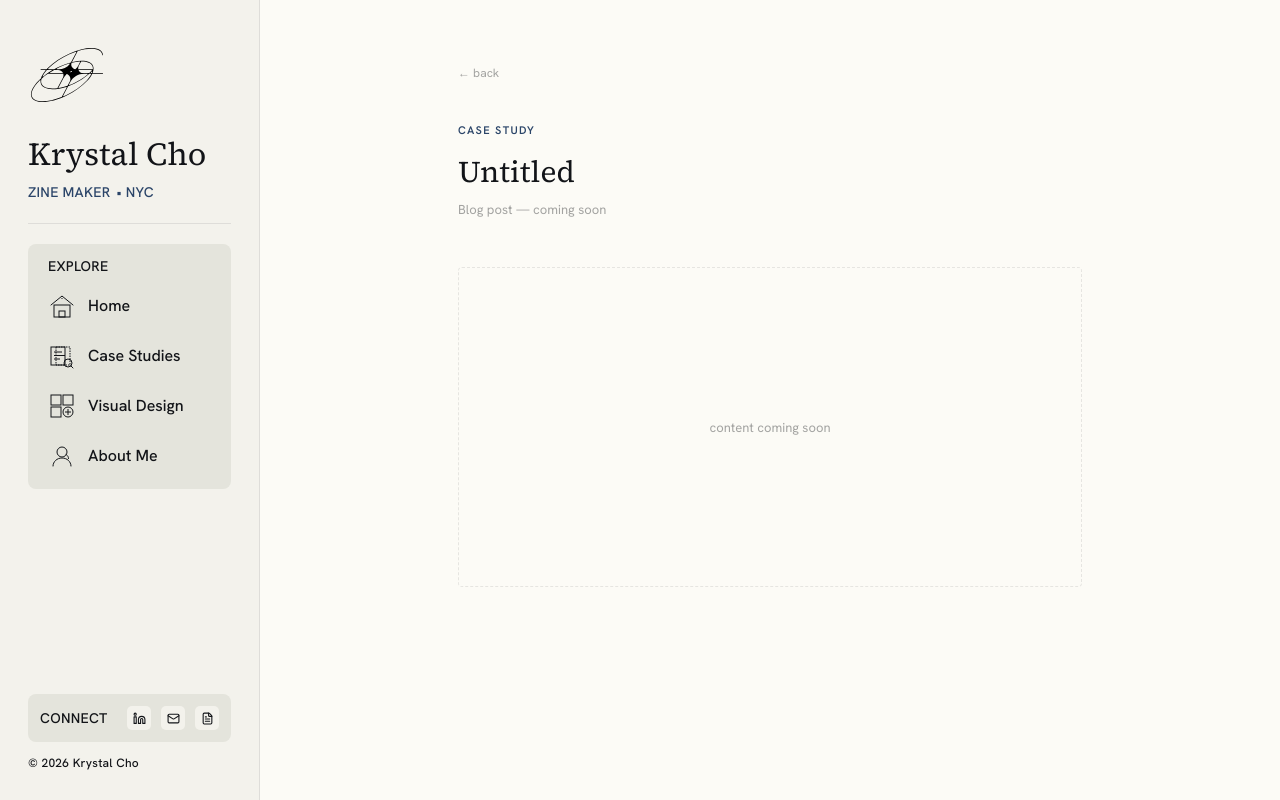
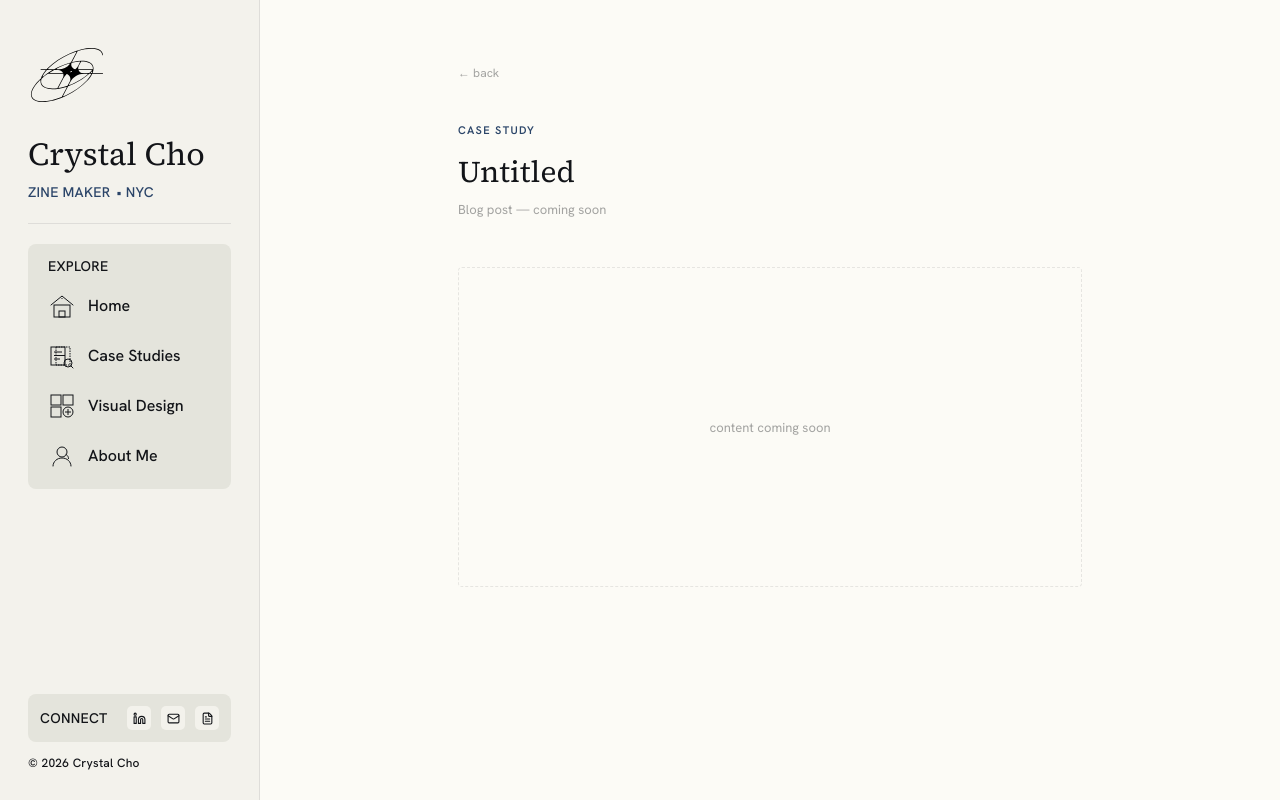
Before and after one commit to dwang0816/crystal-main, a React (Vite) app: page /blog/1 in a window 1280 px wide. Built offline with nearby package versions, Linux system fonts and the light colour scheme.

Commit message:
Revert "Change display name from Crystal to Krystal"
This reverts commit dfcb7ebe1d50d0128c1d0651129e189476ad412b.

```diff
--- a/index.html
+++ b/index.html
@@ -8,9 +8,9 @@
   <link href="https://fonts.googleapis.com/css2?family=Hanken+Grotesk:ital,wght@0,100..900;1,100..900&family=Source+Serif+4:ital,opsz,wght@0,8..60,200..900;1,8..60,200..900&display=swap"
     rel="stylesheet">
   <meta name="viewport" content="width=device-width, initial-scale=1.0" />
-  <title>Krystal Cho — Product Designer</title>
-  <meta name="description" content="Portfolio of Krystal Cho, Product Designer building efficient, impactful experiences with intention." />
-  <meta name="author" content="Krystal Cho" />
+  <title>Crystal Cho — Product Designer</title>
+  <meta name="description" content="Portfolio of Crystal Cho, Product Designer building efficient, impactful experiences with intention." />
+  <meta name="author" content="Crystal Cho" />
 
   <!-- Favicon -->
   <link rel="icon" type="image/x-icon" href="/favicon.ico" />
@@ -22,14 +22,14 @@
 
   <!-- Open Graph -->
   <meta property="og:type" content="website" />
-  <meta property="og:title" content="Krystal Cho — Product Designer" />
-  <meta property="og:description" content="Portfolio of Krystal Cho, Product Designer building efficient, impactful experiences with intention." />
+  <meta property="og:title" content="Crystal Cho — Product Designer" />
+  <meta property="og:description" content="Portfolio of Crystal Cho, Product Designer building efficient, impactful experiences with intention." />
   <meta property="og:image" content="/android-chrome-512x512.png" />
 
   <!-- Twitter / X -->
   <meta name="twitter:card" content="summary" />
-  <meta name="twitter:title" content="Krystal Cho — Product Designer" />
-  <meta name="twitter:description" content="Portfolio of Krystal Cho, Product Designer building efficient, impactful experiences with intention." />
+  <meta name="twitter:title" content="Crystal Cho — Product Designer" />
+  <meta name="twitter:description" content="Portfolio of Crystal Cho, Product Designer building efficient, impactful experiences with intention." />
   <meta name="twitter:image" content="/android-chrome-512x512.png" />
 </head>
 
--- a/src/components/layout/CaseStudySidebar.tsx
+++ b/src/components/layout/CaseStudySidebar.tsx
@@ -208,7 +208,7 @@ export const CaseStudySidebar = ({
 
                 {/* Copyright */}
                 <p className="text-left text-[12px] font-sans font-medium tracking-[0.24px] text-ink/50">
-                    © 2026 Krystal Cho
+                    © 2026 Crystal Cho
                 </p>
             </div>
 
--- a/src/components/layout/FinderLayout.tsx
+++ b/src/components/layout/FinderLayout.tsx
@@ -121,7 +121,7 @@ export const FinderLayout = () => {
                     <div className="flex flex-col items-start w-full">
                         {/* serif/name — 32px */}
                         <p className="font-serif text-[32px] font-normal text-ink leading-normal whitespace-nowrap">
-                            Krystal Cho
+                            Crystal Cho
                         </p>
                         {/* sans/meta — 14px medium, ALL CAPS, prussian */}
                         <div className="flex items-center gap-1.5 text-[14px] font-sans font-medium tracking-[0.28px] uppercase text-prussian mt-1">
@@ -197,7 +197,7 @@ export const FinderLayout = () => {
 
                 {/* ── Copyright ── */}
                 <p className="text-left text-[12px] font-sans font-medium tracking-[0.24px] text-ink/50">
-                    © 2026 Krystal Cho
+                    © 2026 Crystal Cho
                 </p>
             </div>
 
--- a/src/components/sections/AboutMeSection.tsx
+++ b/src/components/sections/AboutMeSection.tsx
@@ -10,7 +10,7 @@ export const AboutMeSection = () => {
                         style={{ fontSize: 'clamp(48px,7.5vw,72px)' }}
                     >
                         hi, i'm{' '}
-                        <span className="text-prussian">Krystal</span>{' '}
+                        <span className="text-prussian">Crystal</span>{' '}
                         <span>:)</span>
                     </h1>
                     <p className="italic text-ink-muted font-sans text-[20px]">
@@ -45,7 +45,7 @@ export const AboutMeSection = () => {
                     <div className="shrink-0" style={{ width: '480px' }}>
                         <img
                             src="/CrystalC-2.1.jpg"
-                            alt="Krystal"
+                            alt="Crystal"
                             className="w-full rounded-xl object-cover"
                             style={{ maxHeight: '720px' }}
                         />
--- a/src/components/widgets/MemoWidget.tsx
+++ b/src/components/widgets/MemoWidget.tsx
@@ -62,7 +62,7 @@ function charsUpToSegment(segments: Segment[], segIdx: number): number {
 }
 
 // ── Main component ───────────────────────────────────────────────────────────
-// staticContent renders immediately (Krystal + highlight on mount).
+// staticContent renders immediately (Crystal + highlight on mount).
 // content is typed out character-by-character.
 const CHAR_INTERVAL_MS = 26;
 
@@ -79,7 +79,7 @@ export function MemoWidget({ content, staticContent }: { content: string; static
     const [animHighlightVisible, setAnimHighlightVisible] = useState(false);
     const stateRef = useRef({ typed: 0, lastTs: 0 });
 
-    // Reveal static highlight (Krystal) shortly after mount
+    // Reveal static highlight (Crystal) shortly after mount
     useEffect(() => {
         const t = setTimeout(() => setStaticHighlight(true), 200);
         return () => clearTimeout(t);
--- a/src/data/files.tsx
+++ b/src/data/files.tsx
@@ -13,8 +13,8 @@ export const SECTIONS = [
 ] as const;
 
 export const homeFiles: DraggableItem[] = [
-    { id: 'intro-text', name: 'memo', type: 'widget', widget: <MemoWidget content={`Hi, I'm Krystal — a Product Designer building\n*efficient, impactful *experiences\nwith *intention.*\n\nPreviously @Xometry`} />, pos: { left: '3%', top: '9%' } },
-    { id: 'crystal-iceland', name: 'crystal_in_iceland.jpg', type: 'widget', widget: <ImageWidget src={crystalIcelandImg} alt="Krystal in Iceland" />, showLabel: true, pos: { left: '35%', top: '28%' } },
+    { id: 'intro-text', name: 'memo', type: 'widget', widget: <MemoWidget content={`Hi, I'm Crystal — a Product Designer building\n*efficient, impactful *experiences\nwith *intention.*\n\nPreviously @Xometry`} />, pos: { left: '3%', top: '9%' } },
+    { id: 'crystal-iceland', name: 'crystal_in_iceland.jpg', type: 'widget', widget: <ImageWidget src={crystalIcelandImg} alt="Crystal in Iceland" />, showLabel: true, pos: { left: '35%', top: '28%' } },
     { id: 'clock-widget', name: 'clock', type: 'widget', widget: <ClockWidget />, pos: { right: '2%', top: '9%' } },
     { id: 'experience-widget', name: 'experience', type: 'widget', widget: <ExperienceWidget />, showLabel: true, pos: { right: '5%', bottom: '12%' } },
 
--- a/src/pages/AboutMe.tsx
+++ b/src/pages/AboutMe.tsx
@@ -130,7 +130,7 @@ export const AboutMe = () => {
 
                         <div className="order-2 md:order-1">
                             <h1 className="font-serif text-[40px] md:text-[52px] font-normal leading-[1.1] text-ink mb-8">
-                                Hi, I'm Krystal <span className="text-prussian">:)</span>
+                                Hi, I'm Crystal <span className="text-prussian">:)</span>
                             </h1>
 
                             <div className="flex flex-col gap-5">
@@ -147,7 +147,7 @@ export const AboutMe = () => {
                             <div className="bg-white p-3 pb-5 rounded-md shadow-lg rotate-[3deg] transition-transform duration-500 ease-out group-hover:rotate-0 group-hover:scale-[1.03] group-hover:shadow-xl">
                                 <img
                                     src="/aboutme-profile.JPG"
-                                    alt="Krystal Cho"
+                                    alt="Crystal Cho"
                                     className="w-full aspect-[3/4] object-cover"
                                 />
                                 <figcaption className="font-serif italic text-[15px] text-ink-muted mt-3 text-center">
--- a/src/pages/Home.tsx
+++ b/src/pages/Home.tsx
@@ -51,7 +51,7 @@ const SnapshotCard = ({ className = '', style }: { className?: string; style?: R
         <div className="bg-white p-3 rounded-md shadow-lg rotate-[3deg] transition-transform duration-500 ease-out group-hover:-translate-y-1.5 group-hover:rotate-[2.5deg]">
             <img
                 src={crystalIcelandImg}
-                alt="Krystal in Iceland"
+                alt="Crystal in Iceland"
                 className="w-full aspect-[3/4] object-cover rounded-sm pointer-events-none select-none"
                 draggable={false}
             />
@@ -76,7 +76,7 @@ export const Home = () => {
                                 Welcome
                             </p>
                             <h1 className="font-serif text-[40px] md:text-[52px] xl:text-[56px] font-normal leading-[1.05] text-ink">
-                                Hi! I'm Krystal,<br />a Product Designer.
+                                Hi! I'm Crystal,<br />a Product Designer.
                             </h1>
                             <p className="text-[16px] font-sans font-normal text-prussian leading-relaxed max-w-[480px]">
                                 I design digital experiences that are{' '}
@@ -197,7 +197,7 @@ export const Home = () => {
                             <span className="absolute -left-3 md:-left-6 -top-2 text-prussian-pale text-[40px] md:text-[56px] leading-none font-serif select-none">
                                 "
                             </span>
-                            Krystal contributed to the immersive installation Mood Cocoon as my research assistant
+                            Crystal contributed to the immersive installation Mood Cocoon as my research assistant
                             and collaborator on the website design. She brings a thoughtful and detail-oriented approach,
                             with a strong sensitivity to both concept and form.
                         </blockquote>
--- a/tailwind.config.js
+++ b/tailwind.config.js
@@ -55,7 +55,7 @@ export default {
 				input:  'hsl(var(--input))',
 				ring:   'hsl(var(--ring))',
 
-				/* ── Krystal site palette (named tokens) ──────────── */
+				/* ── Crystal site palette (named tokens) ──────────── */
 				paper:       'var(--paper)',
 				'paper-light': 'var(--paper-light)',
 				canvas:      'var(--canvas)',
```
Also changed, not shown: public/site.webmanifest, 1 other file (tests, documents, lock files or other folders).
